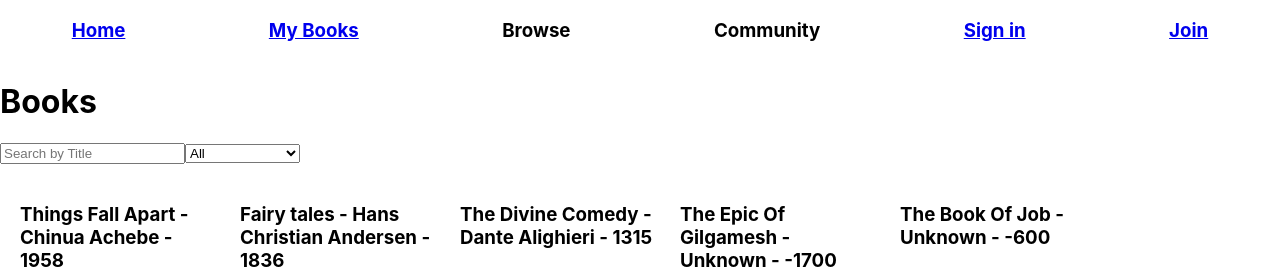
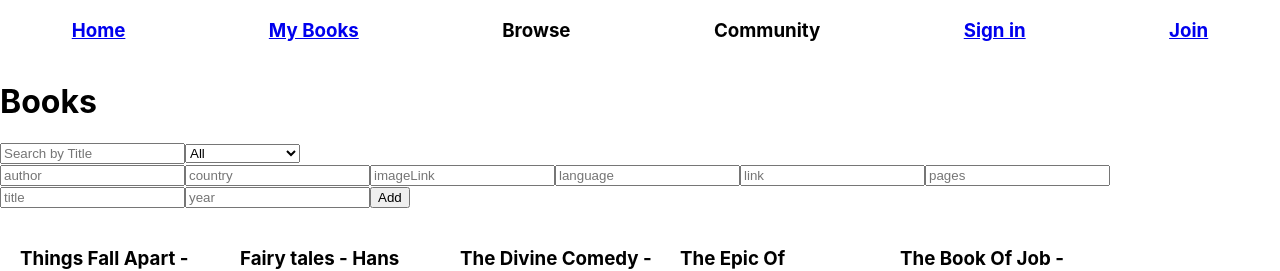
Before and after one commit to iansear/BookBarn-react, a React (Create React App) app in the folder client/: page / in a window 1280 px wide. Shown: the top 271 px of the page. Built offline with nearby package versions, Linux system fonts and the light colour scheme.

Commit message:
populated books and added books

```diff
--- /dev/null
+++ b/client/src/components/AddBook.js
@@ -0,0 +1,47 @@
+import React, {Component} from 'react'
+// import DisplayAdded from './DisplayAdded'
+class AddBook extends Component {
+  constructor(props){
+    super(props)
+    this.state = {
+
+      author:'',
+      country:'',
+      imageLink:'',
+      language:'',
+      link: '',
+      pages: 0,
+      title: '',
+      year: 0
+    }
+  }
+
+  handleAddBook = () => {
+    this.props.onBookSave(this.state.author, this.state.country, this.state.imageLink, this.state.language, this.state.link, this.state.pages, this.state.title, this.state.year)
+  }
+
+  handleChange = (e) => {
+    this.setState({
+      [e.target.name]: e.target.value
+    })
+  }
+
+  render(){
+    return(
+      <div>
+      <input type="text" onChange={this.handleChange} name="author" placeholder="author"></input>
+        <input type="text" onChange={this.handleChange} name="country" placeholder="country"></input>
+        <input type="text" onChange={this.handleChange} name="imageLink" placeholder="imageLink"></input>
+        <input type="text" onChange={this.handleChange} name="language" placeholder="language"></input>
+        <input type="text" onChange={this.handleChange} name="link" placeholder="link"></input>
+        <input type="text" onChange={this.handleChange} name="pages" placeholder="pages"></input>
+        <input type="text" onChange={this.handleChange} name="title" placeholder="title"></input>
+        <input type="text" onChange={this.handleChange} name="year" placeholder="year"></input>
+        <button onClick={this.handleAddBook}>Add</button>
+
+      </div>
+    )
+  }
+}
+
+export default AddBook
--- a/client/src/components/Books.js
+++ b/client/src/components/Books.js
@@ -2,6 +2,8 @@ import React, {Component} from 'react'
 import BookList from './BookList'
 import booksData from '../booksData'
 import './Books.css'
+import AddBook from './AddBook';
+//import DisplayAdded from './DisplayAdded';
 
 class Books extends Component {
 
@@ -75,13 +77,26 @@ class Books extends Component {
         this.fetchData()
     }
 
+    handleBookSave = (author, country, imageLink, language, link, pages, title, year) => {
+
+        const book = {author: author, country: country, imageLink: imageLink, language:language, link:link, pages:pages, title:title, year:year}
+
+        this.setState({
+            selectedBooks: this.state.selectedBooks.concat(book),
+            books: this.state.books.concat(book)
+        })
+
+    }
+
     render() {
         let selectLanguage = this.state.languages.map((language) => <option key={language} value={language}>{language}</option>)
         return (<div>
                 <h1>Books</h1>
                 <input type="text" onChange={this.booksByTitle} placeholder="Search by Title" />
                 <select onChange={this.booksByLanguage}>{selectLanguage}</select>
+                <AddBook onBookSave={this.handleBookSave}/>
                     <BookList list={this.state.selectedBooks}/>
+
                 </div>)
     }
 }
--- /dev/null
+++ b/client/src/components/DisplayAdded.js
@@ -0,0 +1,20 @@
+import React, {Component} from 'react'
+
+class DisplayAdded extends Component {
+  render(){
+    const addedBooks = this.props.added.map(book => {
+      return (
+        <li>{book}</li>
+      )
+    })
+
+
+    return(
+      <div>
+      {addedBooks}
+      </div>
+    )
+  }
+}
+
+export default DisplayAdded
--- a/client/src/components/Menu.js
+++ b/client/src/components/Menu.js
@@ -10,6 +10,7 @@ class Menu extends Component {
         <h3><NavLink to = "/my-books">My Books</NavLink></h3>
         <h3>Browse</h3>
         <h3>Community</h3>
+
         <h3><NavLink to="/sign-in"> Sign in </NavLink></h3>
         <h3><NavLink to="/join"> Join </NavLink></h3>
       </div>
--- a/client/src/index.js
+++ b/client/src/index.js
@@ -3,6 +3,7 @@ import ReactDOM from 'react-dom';
 import './index.css';
 import App from './App';
 import Books from './components/Books'
+import AddBook from './components/AddBook'
 import * as serviceWorker from './serviceWorker';
 import { BrowserRouter, Route, Switch } from 'react-router-dom'
 import BaseLayout from './components/BaseLayout';
@@ -12,6 +13,7 @@ ReactDOM.render(
    <BaseLayout>
     <Switch>
         <Route exact path = "/"  component = {Books} />
+        <Route path="/add-book" component = {AddBook} />
     </Switch>
    </BaseLayout>
 </BrowserRouter>
```
